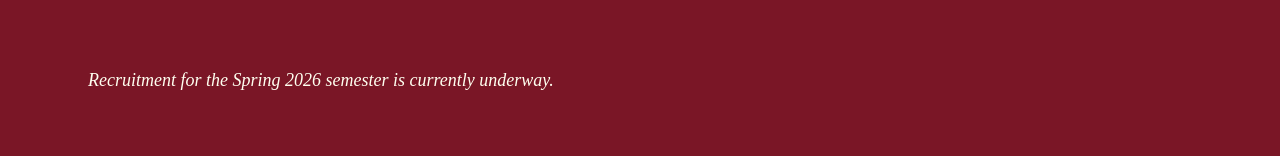
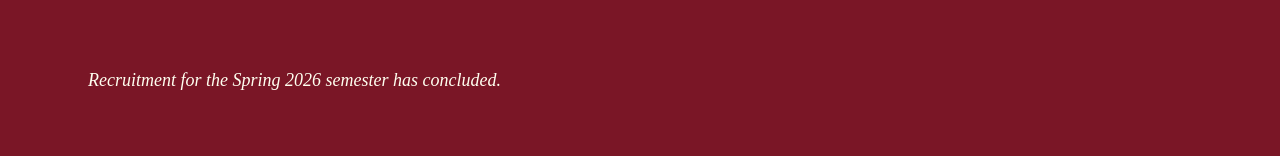
Before and after one commit to MaddoxCRoy/SIG-Website, a React (Vite) app: page /join in a window 1280 px wide. Shown: the part 370-526 px from the top of the page. Built offline with nearby package versions, Linux system fonts and the light colour scheme.

Commit message:
forgot one thing to stop recruitment

```diff
--- a/src/components/join/JoinHero.jsx
+++ b/src/components/join/JoinHero.jsx
@@ -19,7 +19,7 @@ export default function JoinHero() {
                     transition={{ duration: 0.9, delay: 0.15, ease: "easeOut" }}
                     className="mt-8 max-w-2xl text-lg italic text-[#FFFFF0] leading-relaxed"
                 >
-                    Recruitment for the Spring 2026 semester is currently underway.
+                    Recruitment for the Spring 2026 semester has concluded.
                 </motion.p>
             </div>
         </section>
```
